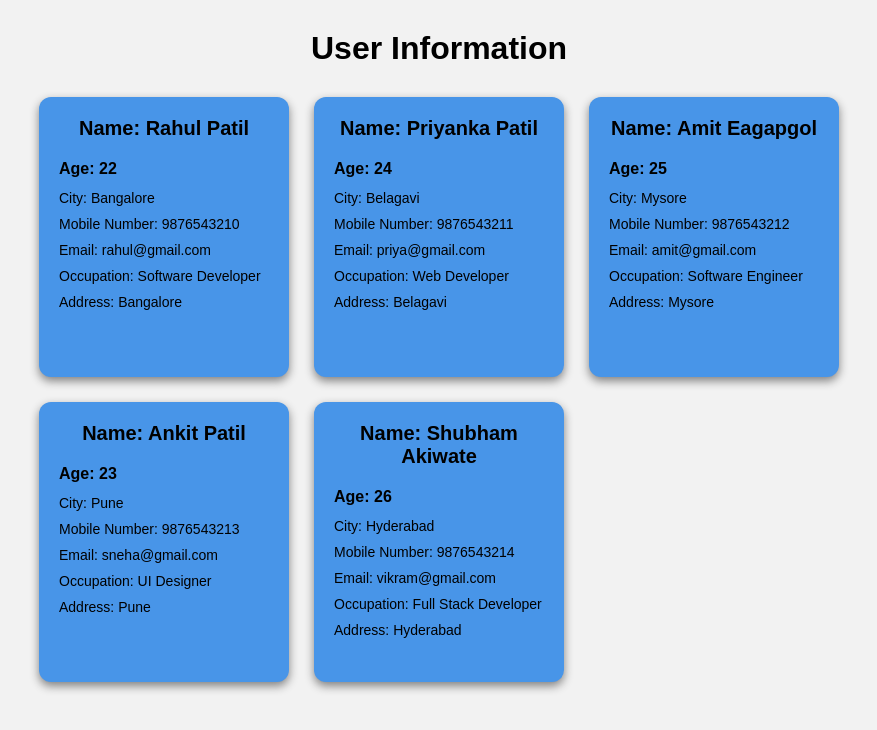
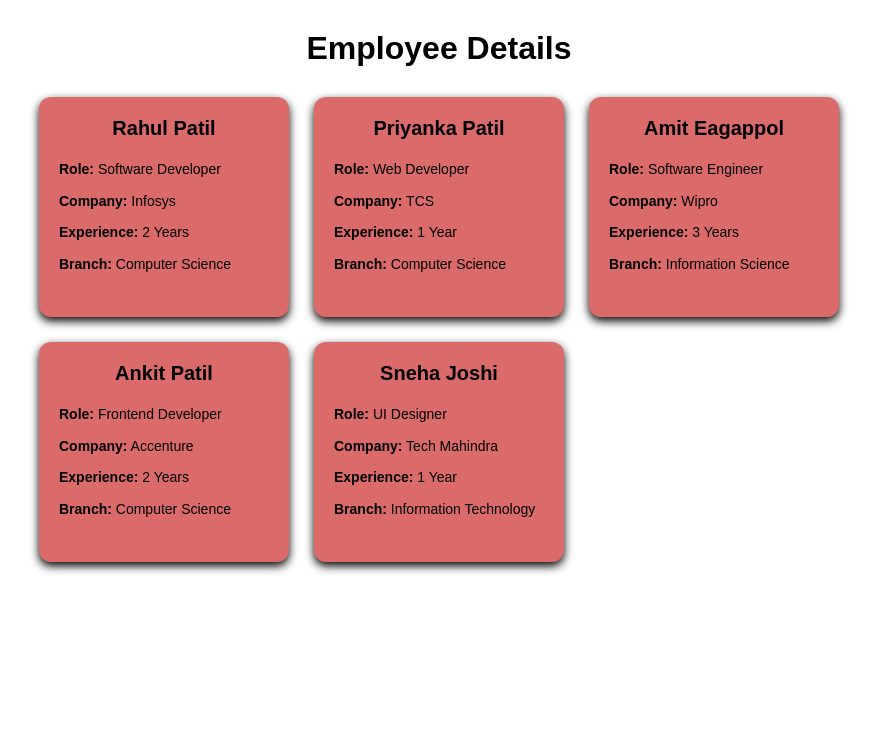
Before and after one commit to Abhishekh007/abhi1, a React (Vite) app: page / in a window 1280 px wide. Shown: the top 730 px of the page, without its empty margins (201-1078 px from the left). Built offline with nearby package versions, Linux system fonts and the light colour scheme.

Commit message:
added task3

```diff
--- a/src/App.css
+++ b/src/App.css
@@ -1,4 +1,4 @@
-* {
+/* * {
     margin: 0;
     padding: 0;
     box-sizing: border-box;
@@ -43,4 +43,52 @@ body {
 .user-card p {
     font-size: 14px;
     margin-bottom: 10px;
+} */
+
+
+/* //Task-2 */
+* {
+    margin: 0;
+    padding: 0;
+    box-sizing: border-box;
 }
+body {
+    font-family: Arial, sans-serif;
+    background-color:white;
+}
+.container {
+    padding: 30px;
+}
+.container h1 {
+    text-align: center;
+    margin-bottom: 30px;
+}
+.employee-container {
+    display: grid;
+    grid-template-columns: repeat(3, 250px);
+    justify-content: center;
+    gap: 25px;
+}
+.employee-card {
+    background-color: rgb(219, 106, 106);
+    padding: 20px;
+    width: 250px;
+    min-height: 220px;
+    border-radius: 12px;
+    box-shadow: 0 4px 10px black;
+    transition: 0.3s;
+}
+.employee-card:hover {
+    transform: translateY(-5px);
+    box-shadow: 0 8px 15px black;
+}
+.employee-card h2 {
+    text-align: center;
+    margin-bottom: 20px;
+    font-size: 20px;
+}
+.employee-card p {
+    margin: 12px 0;
+    font-size: 14px;
+    line-height: 1.4;
+}
--- a/src/App.jsx
+++ b/src/App.jsx
@@ -1,112 +1,175 @@
+// import "./App.css";
+// import React from "react";
+// import SelfIntroduction from "./SelfIntroduction";
+// import UserCard from "./UserCard";
+// export default function App() {
+//    const user1 = {
+//         name: "Rahul Patil",
+//         age: 22,
+//         city: "Bangalore",
+//         mobile: "9876543210",
+//         email: "rahul@gmail.com",
+//         occupation: "Software Developer",
+//         address: "Bangalore"
+//     };
+//     const user2 = {
+//         name: "Priyanka Patil",
+//         age: 24,
+//         city: "Belagavi",
+//         mobile: "9876543211",
+//         email: "priya@gmail.com",
+//         occupation: "Web Developer",
+//         address: "Belagavi"
+//     };
+//     const user3 = {
+//         name: "Amit Eagapgol",
+//         age: 25,
+//         city: "Mysore",
+//         mobile: "9876543212",
+//         email: "amit@gmail.com",
+//         occupation: "Software Engineer",
+//         address: "Mysore"
+//     };
+//     const user4 = {
+//         name: "Ankit Patil",
+//         age: 23,
+//         city: "Pune",
+//         mobile: "9876543213",
+//         email: "sneha@gmail.com",
+//         occupation: "UI Designer",
+//         address: "Pune"
+//     };
+//     const user5 = {
+//         name: "Shubham Akiwate",
+//         age: 26,
+//         city: "Hyderabad",
+//         mobile: "9876543214",
+//         email: "vikram@gmail.com",
+//         occupation: "Full Stack Developer",
+//         address: "Hyderabad"
+//     };
+//   return (
+//     <div className="container">
+//       {/* <SelfIntroduction /> */}
+//         <h1 className="title">User Information</h1>
+
+//         <div className="user-container">
+
+//             <UserCard
+//                 name={user1.name}
+//                 age={user1.age}
+//                 city={user1.city}
+//                 mobile={user1.mobile}
+//                 email={user1.email}
+//                 occupation={user1.occupation}
+//                 address={user1.address}
+//             />
+
+//             <UserCard
+//                 name={user2.name}
+//                 age={user2.age}
+//                 city={user2.city}
+//                 mobile={user2.mobile}
+//                 email={user2.email}
+//                 occupation={user2.occupation}
+//                 address={user2.address}
+//             />
+
+//             <UserCard
+//                 name={user3.name}
+//                 age={user3.age}
+//                 city={user3.city}
+//                 mobile={user3.mobile}
+//                 email={user3.email}
+//                 occupation={user3.occupation}
+//                 address={user3.address}
+//             />
+
+//             <UserCard
+//                 name={user4.name}
+//                 age={user4.age}
+//                 city={user4.city}
+//                 mobile={user4.mobile}
+//                 email={user4.email}
+//                 occupation={user4.occupation}
+//                 address={user4.address}
+//             />
+
+//             <UserCard
+//                 name={user5.name}
+//                 age={user5.age}
+//                 city={user5.city}
+//                 mobile={user5.mobile}
+//                 email={user5.email}
+//                 occupation={user5.occupation}
+//                 address={user5.address}
+//             />
+
+//         </div>
+
+//     </div>
+//   );
+// }
+
 import "./App.css";
-import React from "react";
-import SelfIntroduction from "./SelfIntroduction";
-import UserCard from "./UserCard";
+import React from 'react'
 export default function App() {
-   const user1 = {
-        name: "Rahul Patil",
-        age: 22,
-        city: "Bangalore",
-        mobile: "9876543210",
-        email: "rahul@gmail.com",
-        occupation: "Software Developer",
-        address: "Bangalore"
-    };
-    const user2 = {
-        name: "Priyanka Patil",
-        age: 24,
-        city: "Belagavi",
-        mobile: "9876543211",
-        email: "priya@gmail.com",
-        occupation: "Web Developer",
-        address: "Belagavi"
-    };
-    const user3 = {
-        name: "Amit Eagapgol",
-        age: 25,
-        city: "Mysore",
-        mobile: "9876543212",
-        email: "amit@gmail.com",
-        occupation: "Software Engineer",
-        address: "Mysore"
-    };
-    const user4 = {
-        name: "Ankit Patil",
-        age: 23,
-        city: "Pune",
-        mobile: "9876543213",
-        email: "sneha@gmail.com",
-        occupation: "UI Designer",
-        address: "Pune"
-    };
-    const user5 = {
-        name: "Shubham Akiwate",
-        age: 26,
-        city: "Hyderabad",
-        mobile: "9876543214",
-        email: "vikram@gmail.com",
-        occupation: "Full Stack Developer",
-        address: "Hyderabad"
-    };
+    const employees = [
+      {
+            id: 1,
+            name: "Rahul Patil",
+            role: "Software Developer",
+            company: "Infosys",
+            experience: "2 Years",
+            branch: "Computer Science"
+        },
+        {
+            id: 2,
+            name: "Priyanka Patil",
+            role: "Web Developer",
+            company: "TCS",
+            experience: "1 Year",
+            branch: "Computer Science"
+        },
+        {
+            id: 3,
+            name: "Amit Eagappol",
+            role: "Software Engineer",
+            company: "Wipro",
+            experience: "3 Years",
+            branch: "Information Science"
+        },
+        {
+            id: 4,
+            name: "Ankit Patil",
+            role: "Frontend Developer",
+            company: "Accenture",
+            experience: "2 Years",
+            branch: "Computer Science"
+        },
+        {
+            id: 5,
+            name: "Sneha Joshi",
+            role: "UI Designer",
+            company: "Tech Mahindra",
+            experience: "1 Year",
+            branch: "Information Technology"
+        }
+    ];
   return (
-    <div className="container">
-      {/* <SelfIntroduction /> */}
-        <h1 className="title">User Information</h1>
-
-        <div className="user-container">
-
-            <UserCard
-                name={user1.name}
-                age={user1.age}
-                city={user1.city}
-                mobile={user1.mobile}
-                email={user1.email}
-                occupation={user1.occupation}
-                address={user1.address}
-            />
-
-            <UserCard
-                name={user2.name}
-                age={user2.age}
-                city={user2.city}
-                mobile={user2.mobile}
-                email={user2.email}
-                occupation={user2.occupation}
-                address={user2.address}
-            />
-
-            <UserCard
-                name={user3.name}
-                age={user3.age}
-                city={user3.city}
-                mobile={user3.mobile}
-                email={user3.email}
-                occupation={user3.occupation}
-                address={user3.address}
-            />
-
-            <UserCard
-                name={user4.name}
-                age={user4.age}
-                city={user4.city}
-                mobile={user4.mobile}
-                email={user4.email}
-                occupation={user4.occupation}
-                address={user4.address}
-            />
-
-            <UserCard
-                name={user5.name}
-                age={user5.age}
-                city={user5.city}
-                mobile={user5.mobile}
-                email={user5.email}
-                occupation={user5.occupation}
-                address={user5.address}
-            />
-
+            <div className="container">
+            <h1>Employee Details</h1>
+            <div className="employee-container">
+                {employees.map((employee) => (
+                    <div className="employee-card" key={employee.id}>
+                        <h2>{employee.name}</h2>
+                        <p><b>Role:</b> {employee.role}</p>
+                        <p><b>Company:</b> {employee.company}</p>
+                        <p><b>Experience:</b> {employee.experience}</p>
+                        <p><b>Branch:</b> {employee.branch}</p>
+                    </div>
+                ))}
+            </div>
         </div>
-
-    </div>
-  );
+  )
 }
```
